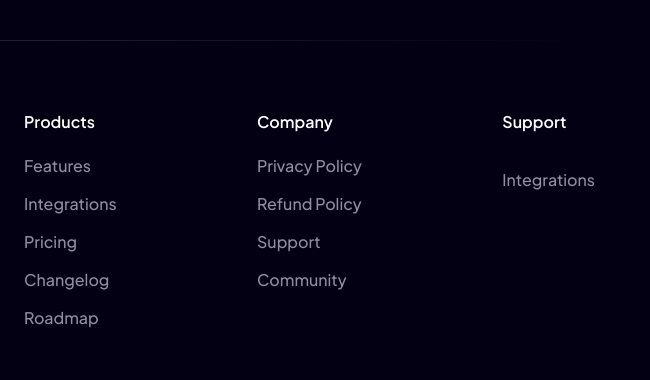
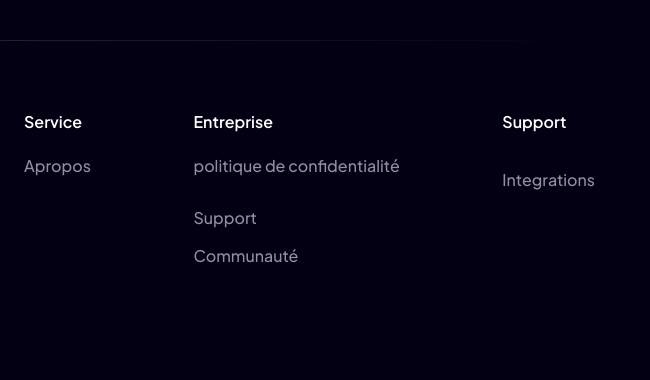
Before and after one commit to KINGKAY007/CongoSpotlight, a plain HTML site: page apropos.html in a window 1280 px wide. Shown: the part 1154-1534 px from the top of the page, 630-1280 px from the left. Drawn offline with Linux system fonts and the light colour scheme; animation ran at ten frames a second.

Commit message:
Add files via upload

```diff
--- a/apropos.html
+++ b/apropos.html
@@ -49,7 +49,7 @@ Pages
 
 <ul class="dropdown" :class="{ 'flex': dropdown }">
 <li>
-<a href="about.html" class="flex text-sm text-white/70 hover:text-white py-2 px-4 rounded-md hover:bg-white/5" :class="{ '!text-white bg-white/5': page === 'about' }">About Us</a>
+<a href="about.html" class="flex text-sm text-white/70 hover:text-white py-2 px-4 rounded-md hover:bg-white/5" :class="{ '!text-white bg-white/5': page === 'about' }"> À propos</a>
 </li>
 <li>
 </li>
@@ -258,7 +258,7 @@ Message
     </svg>
     </a>
     <a href="#" class="hover:text-white ease-in duration-300">
-    <svg class="fill-current" width="24" height="24" viewBox="0 0 24 24" fill="none" xmlns="">
+    <svg class="fill-current" width="24" height="24" viewBox="0 0 24 24" fill="none" xmlns="http://www.w3.org/2000/svg">
     <path d="M7.6125 21.5251C16.4625 21.5251 21.2625 14.2126 21.2625 7.87509C21.2625 7.72509 21.2625 7.46259 21.225 7.23759C22.1625 6.56259 22.9875 5.70009 23.625 4.76259C22.725 5.17509 21.825 5.40009 20.8875 5.51259C21.9 4.91259 22.65 3.97509 22.9875 2.8501C22.05 3.3751 21.075 3.78759 19.9125 4.01259C19.0125 3.0751 17.8125 2.4751 16.425 2.4751C13.7625 2.4751 11.5875 4.65009 11.5875 7.31259C11.5875 7.68759 11.625 8.06259 11.7 8.43759C7.8375 8.17509 4.3125 6.26259 1.9125 3.3751C1.5 4.12509 1.275 4.91259 1.275 5.77509C1.275 7.46259 2.1375 8.88759 3.45 9.75009C2.6625 9.71259 1.9125 9.48759 1.275 9.15009C1.275 9.18759 1.275 9.18759 1.275 9.18759C1.275 11.4751 2.925 13.4626 5.1 13.9126C4.6875 14.0251 4.2375 14.0626 3.9 14.0626C3.6 14.0626 3.2625 14.0251 3 13.9501C3.6375 15.8626 5.4 17.2501 7.5 17.2876C5.85 18.5626 3.7875 19.3501 1.575 19.3501C1.125 19.4251 0.75 19.3501 0.375 19.3126C2.4 20.7376 4.9125 21.5251 7.6125 21.5251Z" fill />
     </svg>
     </a>
@@ -282,39 +282,30 @@ Message
     <div class="max-w-[571px] w-full">
     <div class="flex flex-col sm:flex-row sm:justify-between gap-10">
     <div>
-    <h5 class="font-semibold text-white mb-5">Products</h5>
+    <h5 class="font-semibold text-white mb-5">Service</h5>
     <ul class="flex flex-col gap-3.5">
+
+
+
+
     <li>
-    <a href="##" class="font-medium ease-in duration-300 hover:text-white">Features</a>
-    </li>
-    <li>
-    <a href="##" class="font-medium ease-in duration-300 hover:text-white">Integrations</a>
-    </li>
-    <li>
-    <a href="##" class="font-medium ease-in duration-300 hover:text-white">Pricing</a>
-    </li>
-    <li>
-    <a href="##" class="font-medium ease-in duration-300 hover:text-white">Changelog</a>
-    </li>
-    <li>
-    <a href="##" class="font-medium ease-in duration-300 hover:text-white">Roadmap</a>
+    <a href="assets/about.html" class="font-medium ease-in duration-300 hover:text-white">Apropos</a>
     </li>
     </ul>
     </div>
     <div>
-    <h5 class="font-semibold text-white mb-5">Company</h5>
+    <h5 class="font-semibold text-white mb-5">Entreprise</h5>
     <ul class="flex flex-col gap-3.5">
     <li>
-    <a href="##" class="font-medium ease-in duration-300 hover:text-white">Privacy Policy</a>
+    <a href="##" class="font-medium ease-in duration-300 hover:text-white">politique de confidentialité</a>
     </li>
     <li>
-    <a href="##" class="font-medium ease-in duration-300 hover:text-white">Refund Policy</a>
     </li>
     <li>
     <a href="##" class="font-medium ease-in duration-300 hover:text-white">Support</a>
     </li>
     <li>
-    <a href="##" class="font-medium ease-in duration-300 hover:text-white">Community</a>
+    <a href="##" class="font-medium ease-in duration-300 hover:text-white">Communauté</a>
     </li>
     </ul>
     </div>
```
Also changed, not shown: index.html (+2 -2 lines).
